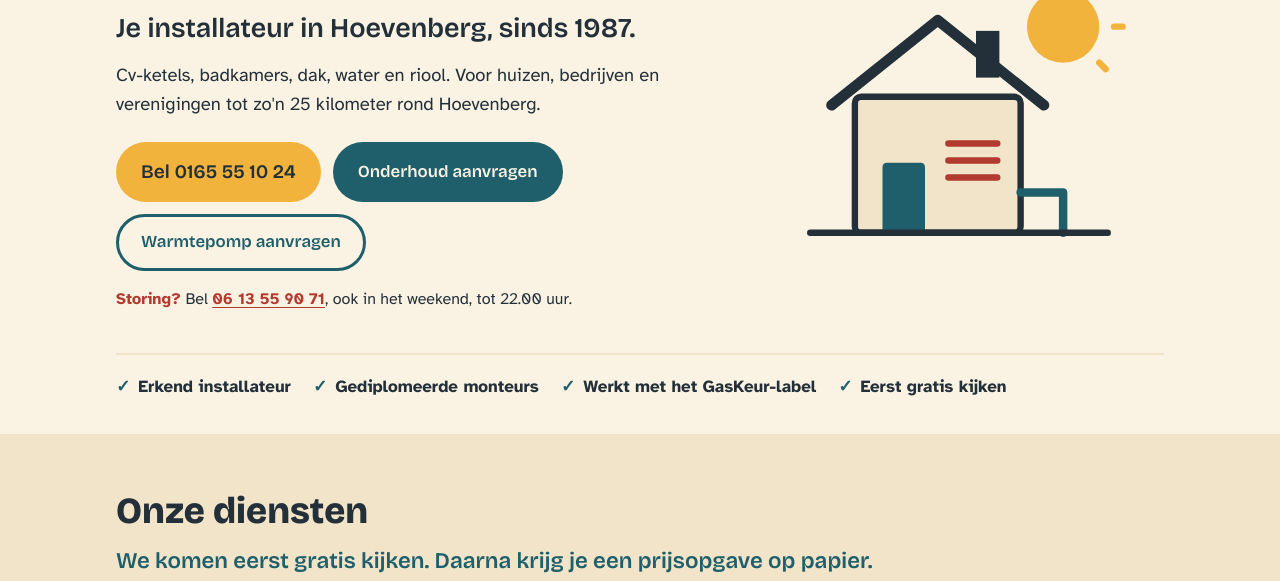
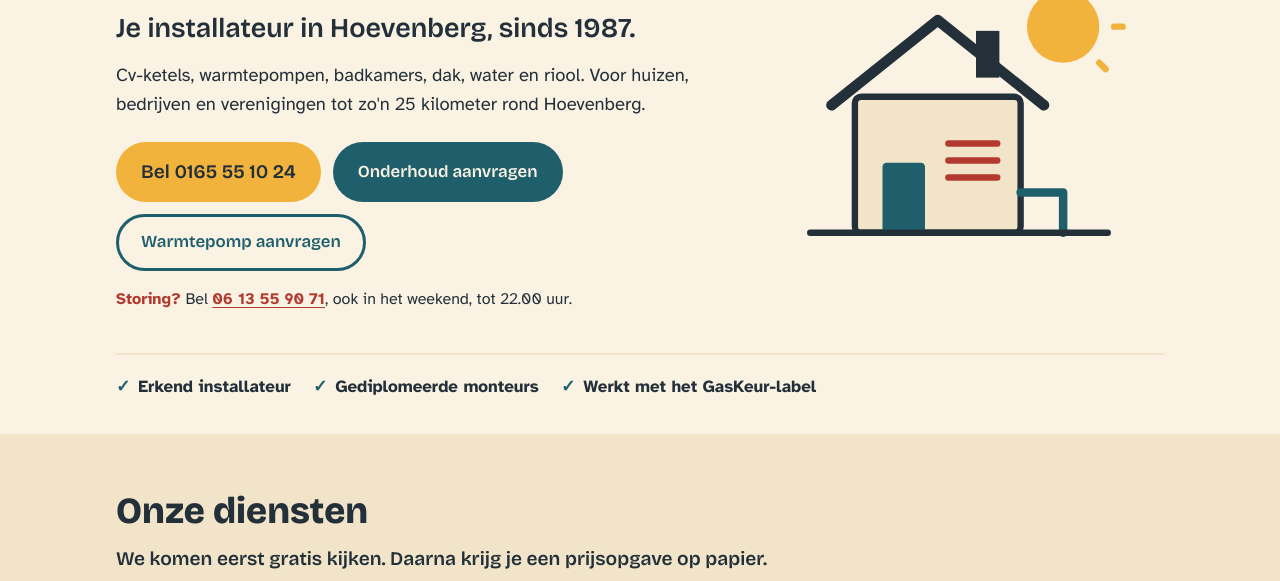
Before and after one commit to OTPoutsma/Website_practice, a plain HTML site: page index.html in a window 1280 px wide. Shown: the part 219-800 px from the top of the page. Drawn offline with nearby package versions, Linux system fonts and the light colour scheme.

Commit message:
Noem warmtepompen in het welkomstblok en maak de prijsopgave-subkop rustiger
Warmtepompen is een van de drie belangrijkste aanvragen en hoort dus
in de eerste zin over wat het bedrijf doet. "Eerst gratis kijken" staat
al bij Onze diensten en is uit het welkomstblok gehaald.

Co-Authored-By: Claude Opus 5.5 <noreply@anthropic.com>

```diff
--- a/index.html
+++ b/index.html
@@ -46,7 +46,7 @@
       <div class="welkom__tekst">
         <h1><span class="h1__klein">Installatiebedrijf</span> Gebr. Weversloot</h1>
         <p class="ondertitel">Je installateur in Hoevenberg, sinds&nbsp;1987.</p>
-        <p class="lead">Cv-ketels, badkamers, dak, water en riool. Voor huizen, bedrijven en verenigingen tot zo'n 25&nbsp;kilometer rond Hoevenberg.</p>
+        <p class="lead">Cv-ketels, warmtepompen, badkamers, dak, water en riool. Voor huizen, bedrijven en verenigingen tot zo'n 25&nbsp;kilometer rond Hoevenberg.</p>
 
         <div class="acties">
           <a class="knop knop--geel knop--groot" href="tel:+31165551024">Bel 0165 55 10 24</a>
@@ -84,7 +84,6 @@
         <li>Erkend installateur</li>
         <li>Gediplomeerde monteurs</li>
         <li>Werkt met het GasKeur-label</li>
-        <li>Eerst gratis kijken</li>
       </ul>
     </div>
   </section>
--- a/style.css
+++ b/style.css
@@ -143,8 +143,8 @@ a:hover { text-decoration-thickness: 2px; }
 /* Diensten als lijst */
 .subkop {
   font-family: var(--kop); font-weight: 600;
-  font-size: clamp(1.15rem, 3.5vw, 1.4rem); line-height: 1.3;
-  color: var(--petrol); max-width: 40em; margin: -.2em 0 1.2em;
+  font-size: clamp(1.05rem, 3vw, 1.2rem); line-height: 1.3;
+  color: var(--inkt); max-width: 40em; margin: -.2em 0 1.2em;
 }
 .diensten { margin: 0; display: grid; gap: 0; }
 .diensten > div { padding: 16px 0; border-bottom: 2px solid rgba(35, 48, 58, .15); }
```
